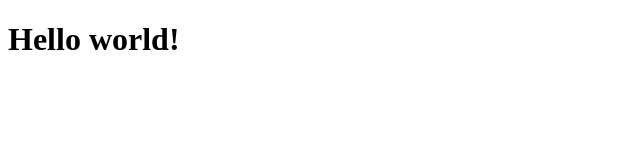
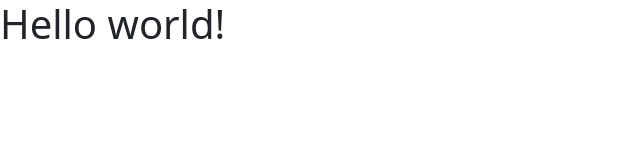
Before and after one commit to lucascd72/360_project_Zippy, a plain HTML site: page index.html in a window 1280 px wide. Shown: the whole page, without its empty margins (0-640 px from the left). Drawn offline with nearby package versions, Linux system fonts and the light colour scheme.

Commit message:
boostrarp add

```diff
--- a/index.html
+++ b/index.html
@@ -3,7 +3,9 @@
 <head>
     <meta charset="UTF-8">
     <meta name="viewport" content="width=device-width, initial-scale=1.0">
+    <link href="https://cdn.jsdelivr.net/npm/bootstrap@5.0.0-beta1/dist/css/bootstrap.min.css" rel="stylesheet" integrity="sha384-giJF6kkoqNQ00vy+HMDP7azOuL0xtbfIcaT9wjKHr8RbDVddVHyTfAAsrekwKmP1" crossorigin="anonymous">
     <title>Zippy</title>
+    <link rel="stylesheet" href="css/style.css">
 </head>
 <body>
     <h1>Hello world!</h1>
```
